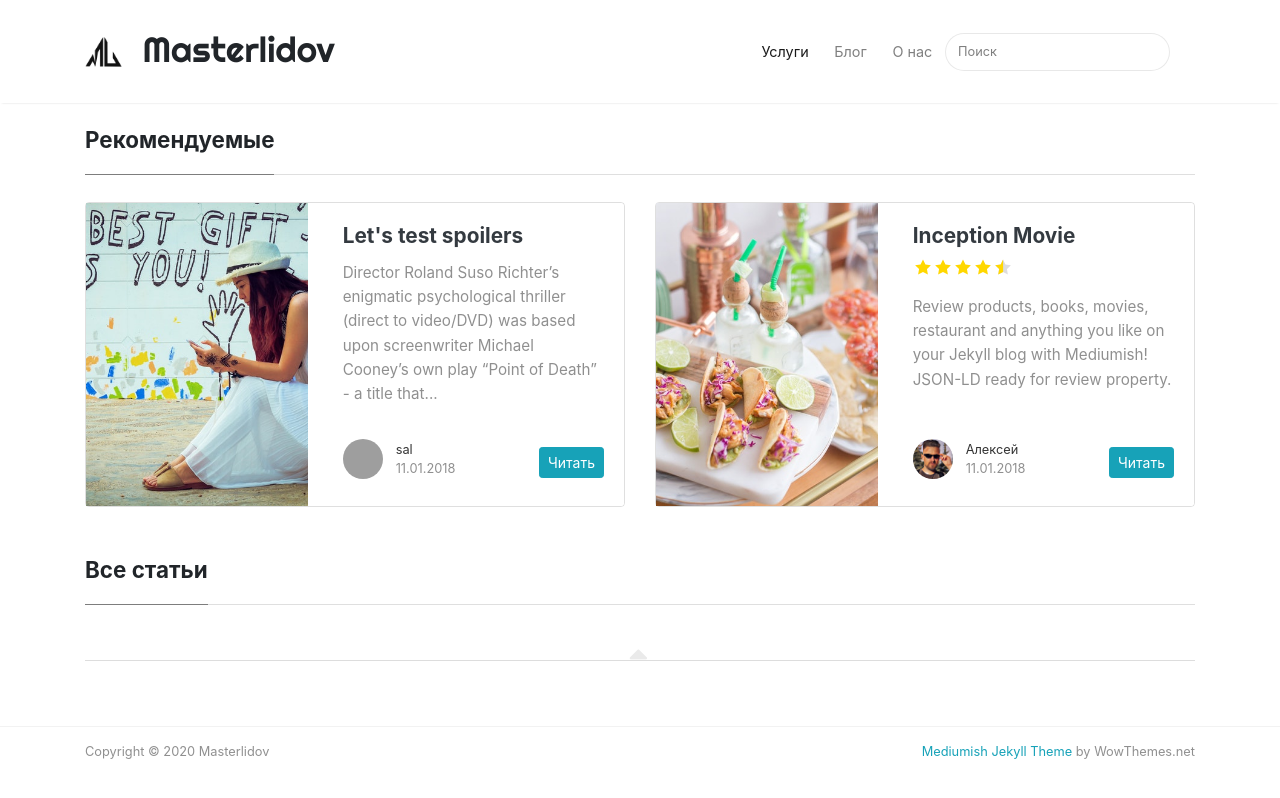
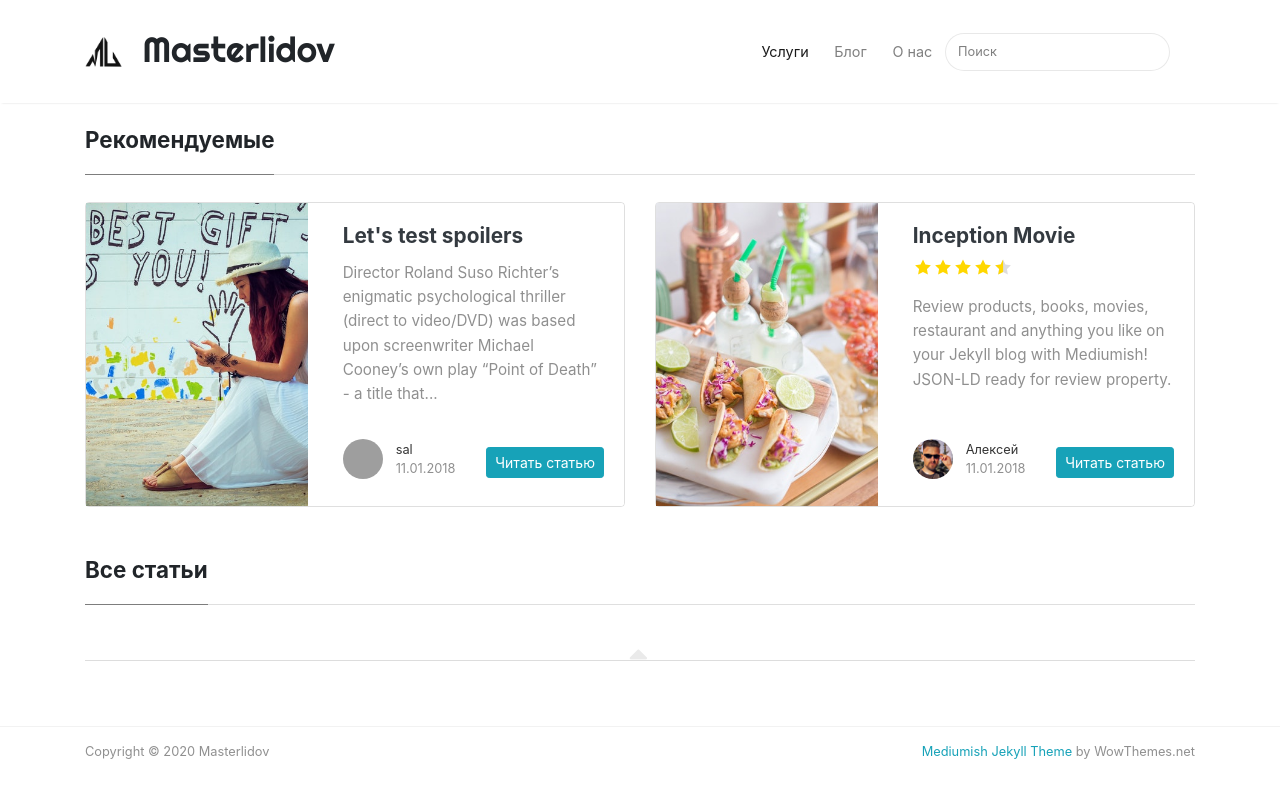
Before and after one commit to masterlidov/masterlidov.github.io, a Jekyll site: the page built from index.html, in a window 1280 px wide. Shown: the top 798 px of the page. Built offline with Jekyll 4.4.1, drawn with Linux system fonts in a browser that asks for light colours; nearby versions of some CDN libraries; grey boxes are pictures that could not be loaded.

Commit message:
Update featuredbox.html

```diff
--- a/_includes/featuredbox.html
+++ b/_includes/featuredbox.html
@@ -46,7 +46,7 @@
                                 {% endif %}
                                 <span class="post-date">{{ post.date | date:"%d.%m.%Y" }}</span>
                                 </span>
-                                <span class="post-read-more"><a class="btn btn-lg btn-block btn-info btn-sm text-white" href="{{ site.baseurl }}{{ post.url }}" role="button">Читать</a></span>
+                                <span class="post-read-more"><a class="btn btn-lg btn-block btn-info btn-sm text-white" href="{{ site.baseurl }}{{ post.url }}" role="button">Читать статью</a></span>
                                 <div class="clearfix"></div>
                             </div>
                         </div>
```
